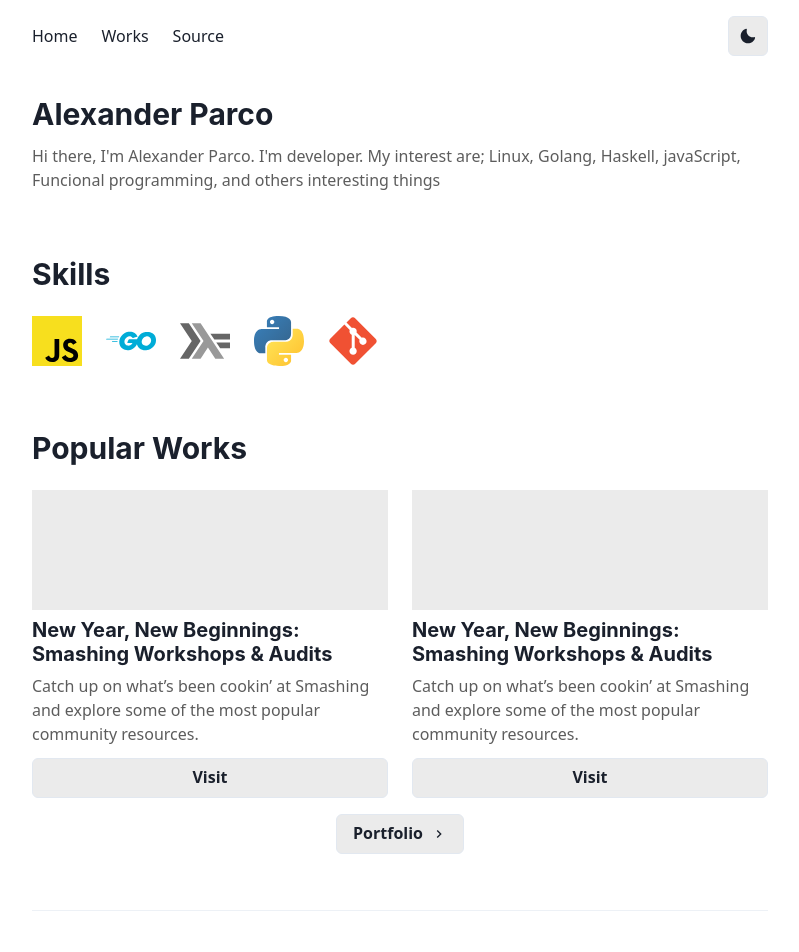
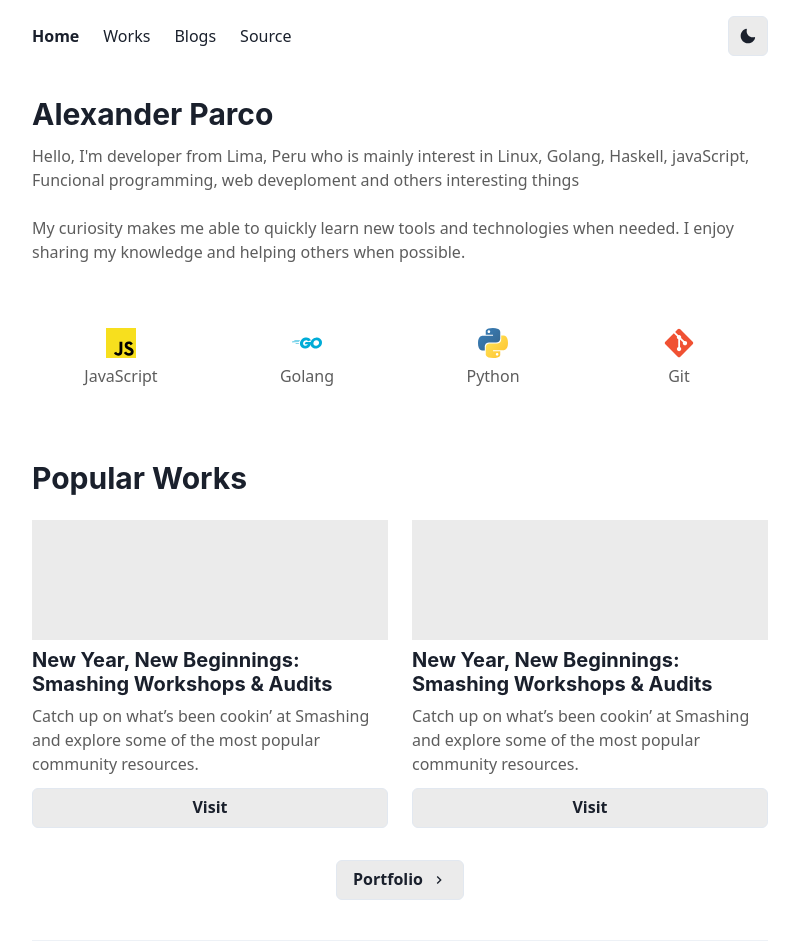
Before and after one commit to AlexParco/portfolio, a Next.js app: page / in a window 1280 px wide. Shown: the top 952 px of the page, without its empty margins (240-1039 px from the left). Built offline with nearby package versions, Linux system fonts and the light colour scheme.

Commit message:
Update navbar

```diff
--- a/components/footer.js
+++ b/components/footer.js
@@ -9,7 +9,7 @@ import Link from 'next/link'
 
 const Footer = () => {
   return (
-    <Box as='footer' pt={10}>
+    <Box as='footer' mt={10}>
       <Divider color='blackAlpha.k' orientation='horizontal' />
       <SimpleGrid columns={[2,3]} gap={6} mt={10}>
         <List w='100%' spacing={3}>
@@ -30,6 +30,9 @@ const Footer = () => {
           <ListItem>
           <Link href="https://www.linkedin.com/in/alexander-parco-flores-1b830b227/" >Linkedin</Link>
           </ListItem>
+          <ListItem>
+          <Link href="mailto:alexparco16@gmail.com" >Email</Link>
+          </ListItem>
         </List>
         <List w='100%' spacing={3} >
           <ListItem>
--- a/components/footerworks.js
+++ b/components/footerworks.js
@@ -18,7 +18,7 @@ const FooterWorks = () => {
       </Heading>
       <SimpleGrid
         w='100%'
-        columns={2}
+        columns={[1, 2]}
         gap={6}
       >
         <GridBox/>
--- a/components/navbar.js
+++ b/components/navbar.js
@@ -8,26 +8,28 @@ import {
   MenuList,
   MenuItem,
   IconButton,
+  useColorMode,
 } from '@chakra-ui/react'
 
 import NextLink from 'next/link'
+
+import { useRouter } from 'next/router'
 
 import { HamburgerIcon } from '@chakra-ui/icons'
 
 import ThemeButton from './themebutton.js'
 
-const NavLink = ({children, _href, path, _target, ...props }) => {
+const NavLink = ({children, _href, path, ...props }) => {
   const active = path == _href
 
   return (
     <NextLink
       href={_href}
-      passHref // pass href to child
-      scroll={false} // default true
+      passHref
+      scroll={false}
     >
         <Link
-          bg={active ? 'grassTeal' : undefined}
-          target={_target}
+          fontWeight={active? 'bold' : undefined}
           {...props}
         >
           {children}
@@ -38,13 +40,15 @@ const NavLink = ({children, _href, path, _target, ...props }) => {
 
 
 const NavBar = () => {
+  const router = useRouter()
+  const { colorMode } = useColorMode()
 
   return (
     <Box
       as="nav"
       position="fixed"
       w="100%"
-      css={{ backdropFilter: 'blur(10px)' }}
+      bg={colorMode === 'light' ? 'white' : '#141414'}
       zIndex={1}
     >
       <Container
@@ -67,15 +71,18 @@ const NavBar = () => {
           flexGrow={1}
           mt={{sm: 0}}
         >
-          <NavLink _href='/' path=''>
+          <NavLink _href='/' path={router.asPath}>
             Home
           </NavLink>
-          <NavLink _href='/works' path='works'>
+          <NavLink _href='/works' path={router.asPath}>
             Works
+          </NavLink>
+          <NavLink _href='/blogs' path={router.asPath}>
+            Blogs
           </NavLink>
           <NavLink
             _href='https://github.com/alexparco/portfolio'
-            _target='_blank'
+            target='_blank'
             path='source'
           >
             Source
@@ -101,6 +108,12 @@ const NavBar = () => {
                 <NextLink href='/works' passHref>
                   <MenuItem as={Link}>Works</MenuItem>
                 </NextLink>
+                <NextLink href='/blogs' passHref>
+                  <MenuItem as={Link}>Blogs</MenuItem>
+                </NextLink>
+                <NextLink href='https://github.com/alexparco/portfolio' passHref>
+                  <MenuItem as={Link}>Source</MenuItem>
+                </NextLink>
               </MenuList>
             </Menu>
           </Box>
--- a/components/skills.js
+++ b/components/skills.js
@@ -1,52 +1,51 @@
-import {Heading, Box, Stack} from '@chakra-ui/react'
+import {
+  Box,
+  Stack,
+  Text,
+} from '@chakra-ui/react'
 import Image from 'next/image'
 import jsIcon from '../public/javascript.svg'
 import goIcon from '../public/golang.svg'
-import hsIcon from '../public/haskell.svg'
 import pyIcon from '../public/python.svg'
 import gitIcon from '../public/git.svg'
 
 const SkillIcon = ({_src, _alt}) => {
   return (
-    <Box boxSize='50px'>
+    <Box flex='1' align='center' h='100' >
       <Image
         src={_src}
         alt={_alt}
-        width="100"
-        height="100"
+        width="30"
+        height="30"
       />
+      <Text >
+        {_alt}
+      </Text>
     </Box>
   )
 }
+
 const Skills = () => {
   return (
-    <Box mb={16}>
-      <Heading size="lg" mb={6}>
-        Skills
-      </Heading>
+    <Box mb={8}>
       <Stack
         direction='row'
-        spacing='24px'
       >
         <SkillIcon
           _src={jsIcon}
-          _alt='javascript'
+          _alt='JavaScript'
           />
         <SkillIcon
           _src={goIcon}
-          _alt='golang'
-        />
-        <SkillIcon
-          _src={hsIcon}
-          _alt='haskell'
+          _alt='Golang'
         />
         <SkillIcon
           _src={pyIcon}
-          _alt='python'
+          _alt='Python'
         />
         <SkillIcon
           _src={gitIcon}
-          _alt='python'
+          _alt='Git'
         />
       </Stack>
     </Box>
--- a/pages/index.js
+++ b/pages/index.js
@@ -2,16 +2,17 @@ import {
   Box,
   Heading,
   Text,
-  Button
+  Button,
+  SimpleGrid,
+  LinkBox,
+  LinkOverlay,
 } from '@chakra-ui/react'
 
 import NextLink from 'next/link'
-
 import { ChevronRightIcon } from '@chakra-ui/icons'
 
 import MainLayout from '../layouts/main.js'
 import Skills from '../components/skills.js'
-import FooterWorks from '../components/footerworks.js'
 
 export default function Home () {
   return (
@@ -21,15 +22,62 @@ export default function Home () {
             Alexander Parco
           </Heading>
           <Text>
-            Hi there, I&apos;m Alexander Parco. I&apos;m developer. My interest are; Linux, Golang, Haskell, javaScript, Funcional programming, and others interesting things
+            Hello, I&apos;m developer from Lima, Peru who is mainly interest in Linux, Golang, Haskell, javaScript, Funcional programming, web deveploment  and others interesting things
+          </Text>
+          <Text mt={6}>
+            My curiosity makes me able to quickly learn new tools and technologies when needed.
+            I enjoy sharing my knowledge and helping others when possible.
           </Text>
         </Box>
 
         <Skills/>
 
-        <FooterWorks/>
+        <Heading size="lg" mb={6}>
+          Popular Works
+        </Heading>
+        <SimpleGrid
+          w='100%'
+          columns={[1, 2]}
+          gap={6}
+        >
 
-        <Box align="center" my={4}>
+          <Box w="100%" >
+            <LinkBox as='article'>
+              <Box width='100%' h='120px' bg='blackAlpha.200' ></Box>
+              <Heading size='md' my='2'>
+                <LinkOverlay href='#'>
+                  New Year, New Beginnings: Smashing Workshops & Audits
+                </LinkOverlay>
+              </Heading>
+              <Text mb={3}>
+                Catch up on what’s been cookin’ at Smashing and explore some of the most
+                popular community resources.
+              </Text>
+              <NextLink href='https://facebook.com/' >
+                <Button width='100%' variant='outline' >Visit</Button>
+              </NextLink>
+            </LinkBox>
+          </Box>
+          <Box w="100%" >
+            <LinkBox as='article'>
+              <Box width='100%' h='120px' bg='blackAlpha.200' ></Box>
+              <Heading size='md' my='2'>
+                <LinkOverlay href='#'>
+                  New Year, New Beginnings: Smashing Workshops & Audits
+                </LinkOverlay>
+              </Heading>
+              <Text mb={3}>
+                Catch up on what’s been cookin’ at Smashing and explore some of the most
+                popular community resources.
+              </Text>
+              <NextLink href='https://facebook.com/' >
+                <Button width='100%' variant='outline' >Visit</Button>
+              </NextLink>
+            </LinkBox>
+          </Box>
+        </SimpleGrid>
+
+        <Box align="center" my={8}>
           <NextLink href="/works" scroll={false}>
             <Button rightIcon={<ChevronRightIcon/>} variant='outline'>
               Portfolio
@@ -37,6 +85,7 @@ export default function Home () {
           </NextLink>
         </Box>
 
+
     </MainLayout>
   )
 }
```
Also changed, not shown: pages/blogs.js (added, +11 -0 lines), 2 other files (tests, documents, lock files or other folders).
